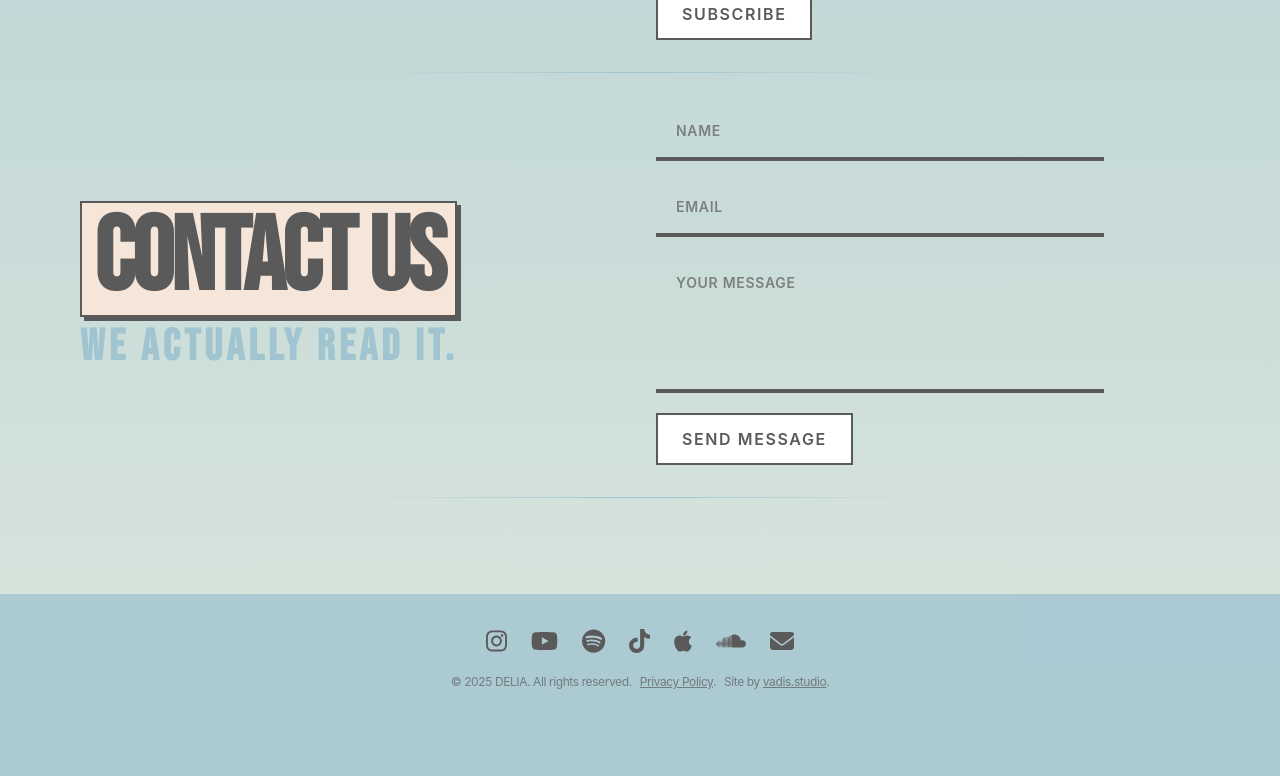
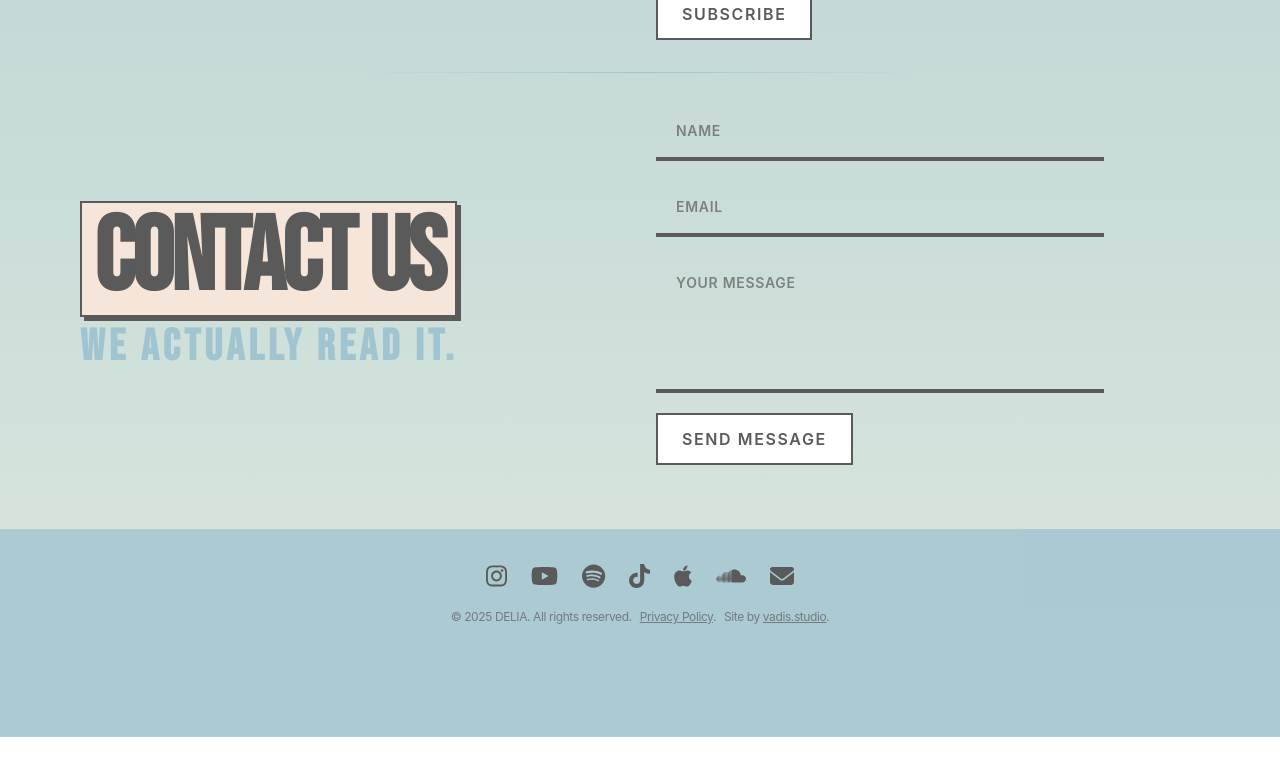
Before and after one commit to renaissancejlc/delia, a React (Vite) app: page / in a window 1280 px wide. Shown: the part 2947-3723 px from the top of the page. After the commit the page ends 3684 px from the top, so only its background shows below. Built offline with nearby package versions, Linux system fonts and the light colour scheme; a web font is replaced by a local one.

Commit message:
Update Home.jsx

```diff
--- a/src/pages/Home.jsx
+++ b/src/pages/Home.jsx
@@ -612,10 +612,7 @@ export default function Home() {
               </form>
             </div>
           </motion.div>
-          {/* Divider between YouTube and Music */}
-        <div className="w-full flex justify-center py-8">
-          <div className="w-1/2 h-px bg-gradient-to-r from-transparent via-[#a0c4d0] to-transparent dark:via-[#f5f5f5]" />
-        </div>
+
         </div>
       </section>
 
```
